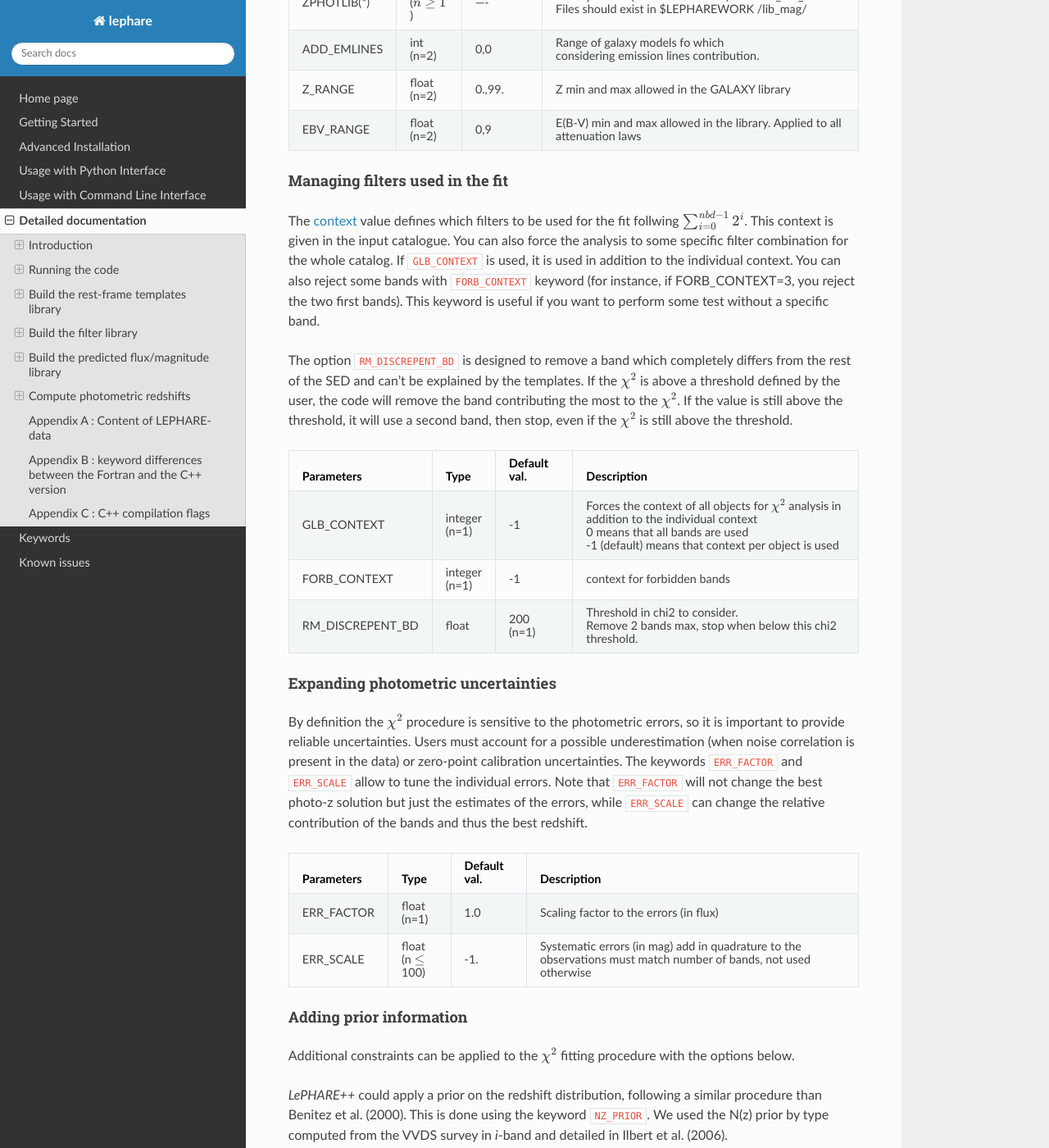
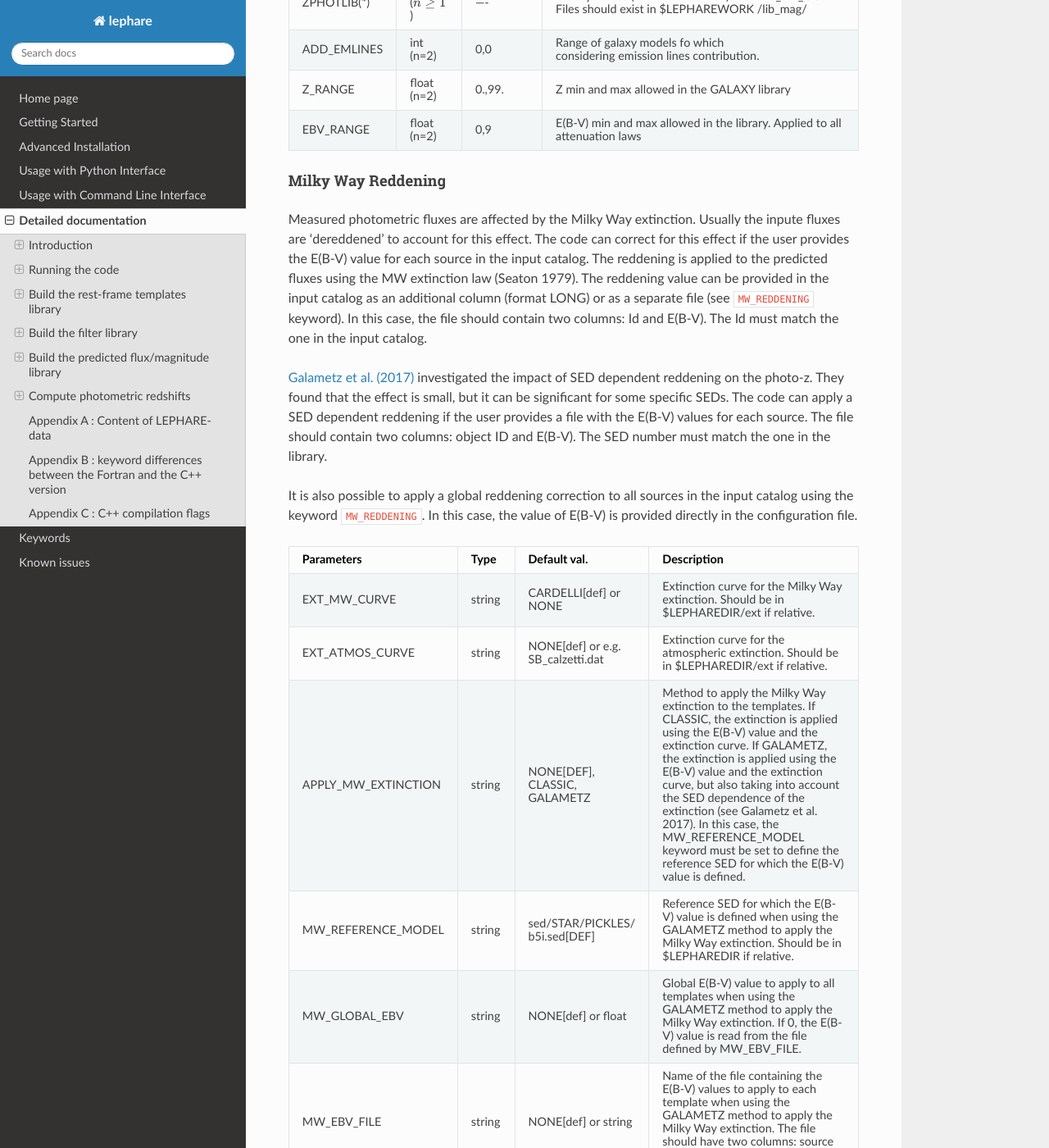
Before and after one commit to lephare-photoz/lephare, a Sphinx documentation site: the page built from docs/detailed.rst, in a window 1280 px wide and 1400 px high, scrolled down 27574 px. Shown: the whole window at 82% size. Built offline with Sphinx 7.4.7 and the Read the Docs theme 3.1.0, drawn with Linux system fonts in a browser that asks for light colours; pages that are not in the unit, such as notebooks, are missing from menus; some of the changed text lies outside the part shown.

Commit message:
Added basic Galametz documentation
Explained keywords and wrote some explanatory text

```diff
--- a/docs/detailed.rst
+++ b/docs/detailed.rst
@@ -1410,6 +1410,54 @@ Finally, one can modify the properties of the input library by considering emiss
 +----------------+--------------------+-----------------+-----------------+
 
 
+Milky Way Reddening
+~~~~~~~~~~~~~~~~~~~
+
+Measured photometric fluxes are affected by the Milky Way extinction. Usually the inpute fluxes are 'dereddened' to account for this effect. The code can correct for this effect if the user provides the E(B-V) value for each source in the input catalog. The reddening is applied to the predicted fluxes using the MW extinction law (Seaton 1979). The reddening value can be provided in the input catalog as an additional column (format LONG) or as a separate file (see ``MW_REDDENING`` keyword). In this case, the file should contain two columns: Id and E(B-V). The Id must match the one in the input catalog.
+
+`Galametz et al. (2017) <https://www.aanda.org/articles/aa/abs/2017/02/aa29333-16/aa29333-16.html>`_ investigated the impact of SED dependent reddening on the photo-z. They found that the effect is small, but it can be significant for some specific SEDs. The code can apply a SED dependent reddening if the user provides a file with the E(B-V) values for each source. The file should contain two columns: object ID and E(B-V). The SED number must match the one in the library.
+
+It is also possible to apply a global reddening correction to all sources in the input catalog using the keyword ``MW_REDDENING``. In this case, the value of E(B-V) is provided directly in the configuration file.
+
+.. list-table::
+   :widths: 20 10 10 55
+   :header-rows: 1
+
+   * - Parameters
+     - Type
+     - Default val.
+     - Description
+   * - EXT_MW_CURVE
+     - string
+     - CARDELLI[def]
+       or NONE
+     - Extinction curve for the Milky Way extinction. Should be in $LEPHAREDIR/ext if relative.
+   * - EXT_ATMOS_CURVE
+     - string
+     - NONE[def] or e.g.
+       SB_calzetti.dat
+     - Extinction curve for the atmospheric extinction. Should be in $LEPHAREDIR/ext if relative.
+   * - APPLY_MW_EXTINCTION
+     - string
+     - NONE[DEF], CLASSIC,
+       GALAMETZ
+     - Method to apply the Milky Way extinction to the templates. If CLASSIC, the extinction is applied using the E(B-V) value and the extinction curve. If GALAMETZ, the extinction is applied using the E(B-V) value and the extinction curve, but also taking into account the SED dependence of the extinction (see Galametz et al. 2017). In this case, the MW_REFERENCE_MODEL keyword must be set to define the reference SED for which the E(B-V) value is defined.
+   * - MW_REFERENCE_MODEL
+     - string
+     - sed/STAR/PICKLES/
+       b5i.sed[DEF]
+     - Reference SED for which the E(B-V) value is defined when using the GALAMETZ method to apply the Milky Way extinction. Should be in $LEPHAREDIR if relative.
+   * - MW_GLOBAL_EBV
+     - string
+     - NONE[def]
+       or float
+     - Global E(B-V) value to apply to all templates when using the GALAMETZ method to apply the Milky Way extinction. If 0, the E(B-V) value is read from the file defined by MW_EBV_FILE.
+   * - MW_EBV_FILE
+     - string
+     - NONE[def]
+       or string
+     - Name of the file containing the E(B-V) values to apply to each template when using the GALAMETZ method to apply the Milky Way extinction. The file should have two columns: source ID and E(B-V) value. Should be absolute path.
+
 
 
 
```
